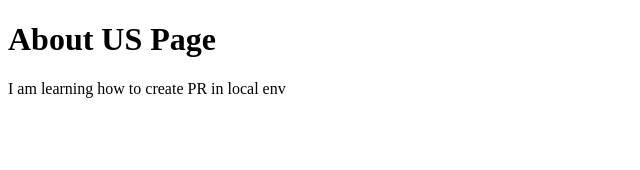
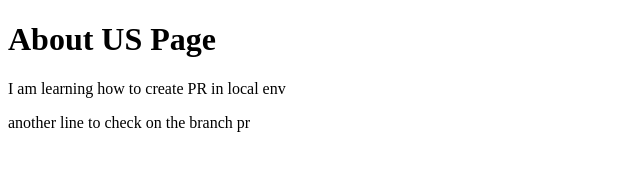
Before and after one commit to atik-fe/beta-testing, a plain HTML site: page about.html in a window 1280 px wide. Shown: the whole page, without its empty margins (0-640 px from the left). Drawn offline with Linux system fonts and the light colour scheme.

Commit message:
adding new line

```diff
--- a/about.html
+++ b/about.html
@@ -9,5 +9,6 @@
 <body>
     <h1>About US Page</h1>
     <p>I am learning how to create PR in local env</p>
+    <p>another line to check on the branch pr</p>
 </body>
 </html>
```
